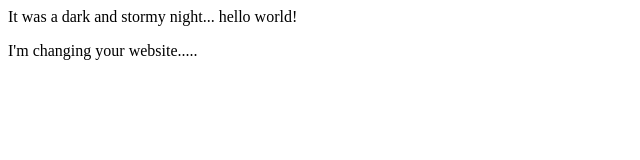
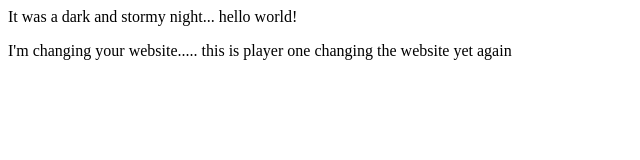
Before and after one commit to green8ball/fireside-story, a plain HTML site: page index.html in a window 1280 px wide. Shown: the whole page, without its empty margins (0-640 px from the left). Drawn offline with Linux system fonts and the light colour scheme.

Commit message:
special message

```diff
--- a/index.html
+++ b/index.html
@@ -6,6 +6,7 @@
 
         <p>
             I'm changing your website.....
+            this is player one changing the website yet again
 
         </p>
 
```
